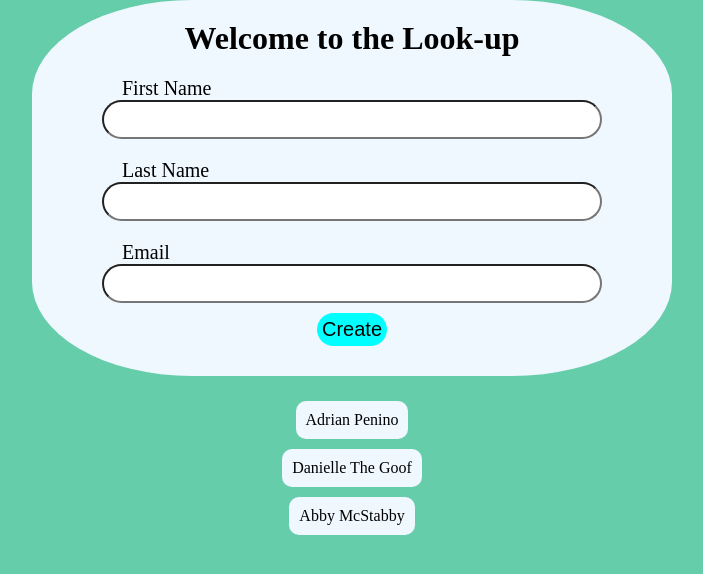
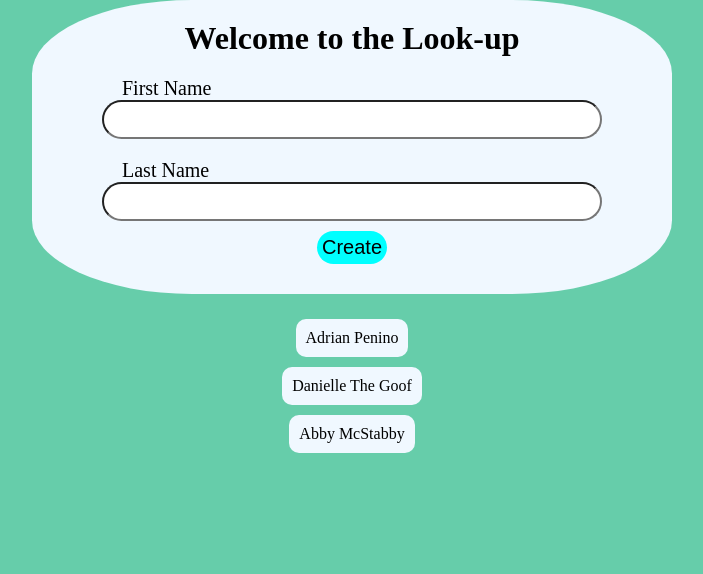
Before and after one commit to haheha24/lookup-repo, a React (Create React App) app: page / in a window 1280 px wide. Shown: the top 574 px of the page, without its empty margins (288-991 px from the left). Built offline with nearby package versions, Linux system fonts and the light colour scheme.

Commit message:
added onChange to form. Started onSubmit to update storedData in app.js but not sure how to push data into array yet

```diff
--- a/src/App.js
+++ b/src/App.js
@@ -7,6 +7,8 @@ var app = express();
 app.get("/", (req, res) => {
  res.send("Hello World");
 }); */
+
+
 
 const App = () => {
   const storedData = [
@@ -23,11 +25,17 @@ const App = () => {
       lastName: "McStabby"
     }
   ]
-
+  console.log(storedData)
+//fix up the pushed data, it's only taking in the empty strings
+  const onSubmit = (e) => {
+    /* e.preventDefualt()
+    storedData.push(e)
+    console.log(storedData) */
+  }
 
   return (
     <div>
-      <Header />
+      <Header onSubmit={onSubmit} />
 
       <Display storedData={storedData} /*add a key */ />
     </div>
--- a/src/components/Display.js
+++ b/src/components/Display.js
@@ -1,4 +1,4 @@
-const Display = ({ storedData}) => {
+const Display = ({storedData}) => {
   const mapData = storedData.map((data) => (
     <li /*add a key */ className="dataList">
       {data.firstName} {data.lastName}
--- a/src/components/Form.js
+++ b/src/components/Form.js
@@ -1,13 +1,31 @@
-import Input from './Input'
+import Input from "./Input";
 
-const Form = () => {
+const Form = ({ onSubmit }) => {
+
   return (
     <form className="form-container">
-      <Input label='First Name' type='text' name='firstName' />
-      <Input label='Last Name' type='text' name='lastName' />
-      <Input label='Email' type='email' name='email' />
-      <button type="submit" id="my-look-up-btn">
-        <span style={{fontSize: 20}}>Create</span>
+      <Input
+        label="First Name"
+        type="text"
+        name="firstName"
+        /* onChange={onChange}
+        value={val} */
+      />
+      <Input
+        label="Last Name"
+        type="text"
+        name="lastName"
+        /* onChange={onChange}
+        value={val} */
+      />
+      {/* <Input
+        label="Email"
+        type="email"
+        name="email"
+        onChange={(e) => setDay(e.target.value)}
+      /> */}
+      <button type="submit" id="my-look-up-btn" onSubmit={onSubmit()}>
+        <span style={{ fontSize: 20 }}>Create</span>
       </button>
     </form>
   );
--- a/src/components/Header.js
+++ b/src/components/Header.js
@@ -1,12 +1,12 @@
 import Form from "./Form";
 
-const Header = ({ title }) => {
+const Header = ({ title, onSubmit }) => {
   return (
     <header id="header">
       <div className="title-container">
         <h1 className="site-title">{title}</h1>
       </div>
-      <Form />
+      <Form onSubmit={onSubmit} />
     </header>
   );
 };
--- a/src/components/Input.js
+++ b/src/components/Input.js
@@ -1,15 +1,20 @@
 import PropTypes from "prop-types";
+import {useState} from 'react';
 
-const Input = ({ label, type, name }) => {
-
-  const addInput = (e) => {
-
-  }
+const Input = ({label, type, name}) => {
+  const [val, setValue] = useState('')
 
   return (
     <div className="my-look-up-container">
       <label style={{ marginLeft: 20, fontSize: 20 }}>{label}</label>
-      <input type={type} className="my-look-up" name={name} required />
+      <input
+        type={type}
+        className="my-look-up"
+        name={name}
+        onChange={(e) => setValue(e.target.value)}
+        value={val}
+        required
+      />
     </div>
   );
 };
```
